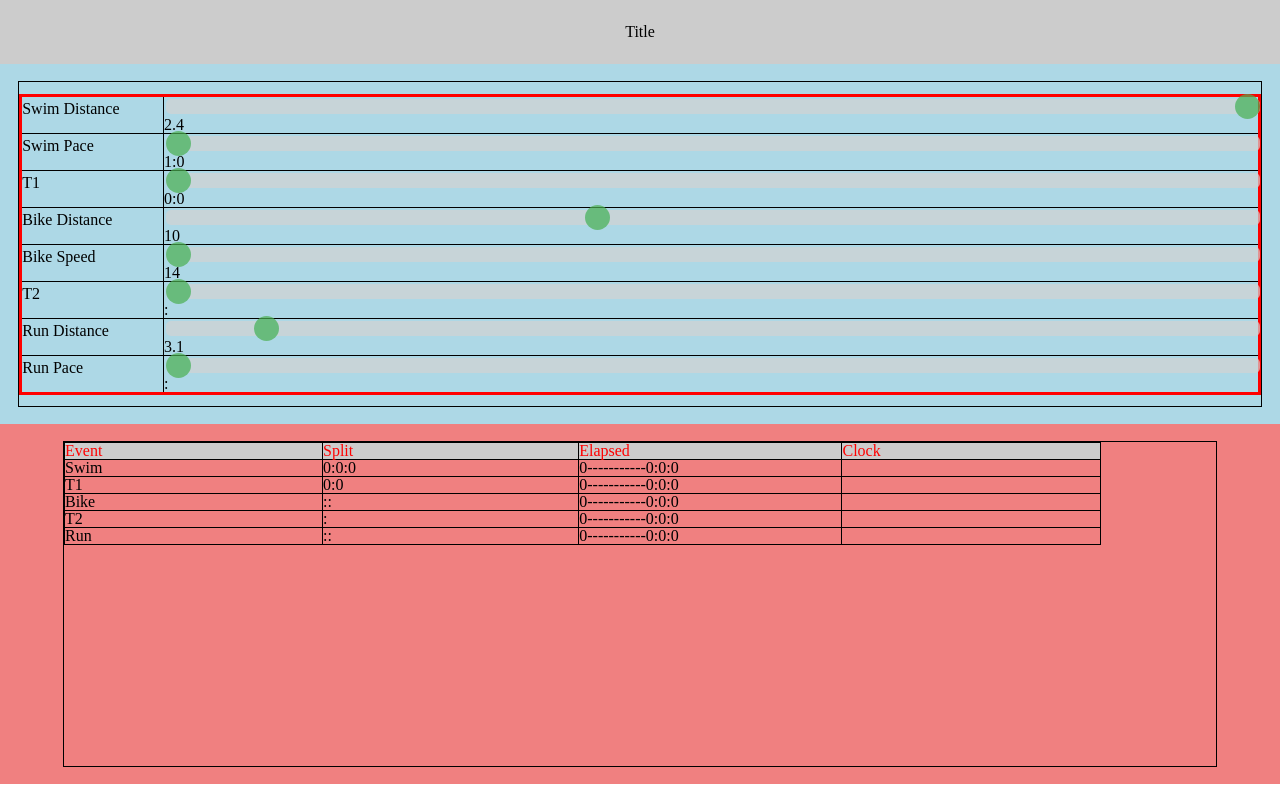
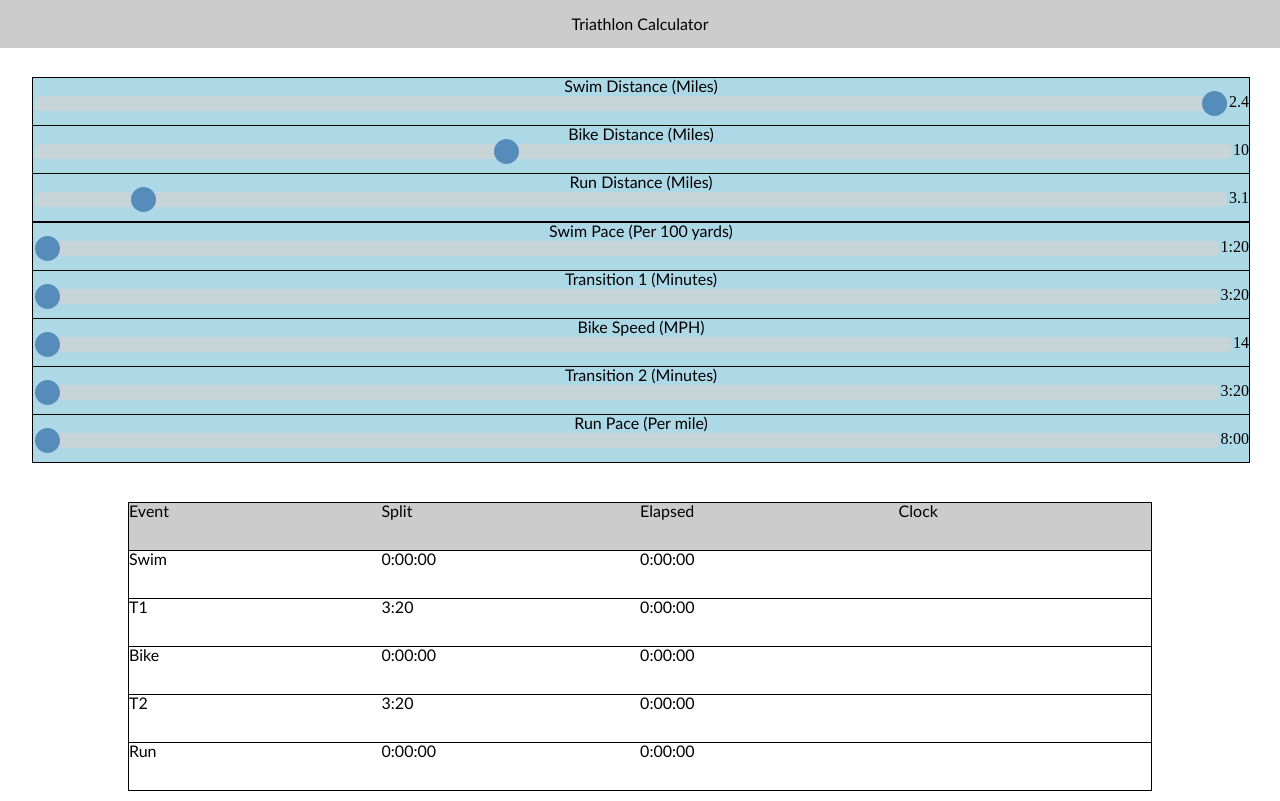
Before and after one commit to rgmemory/tricalc, a React (Create React App) app: page / in a window 1280 px wide. Built offline with nearby package versions, Linux system fonts and the light colour scheme.

Commit message:
working on css

```diff
--- a/src/App.css
+++ b/src/App.css
@@ -1,36 +1,78 @@
 .title{
-  height: 8vh;
+  height: 6vh;
   background-color: #ccc;
   display: flex;
   justify-content: center;
   align-items: center;
+  font-family: "Gill Sans", sans-serif;
 }
 
 .top{
+  padding-top: 10px;
   /* border: solid orange 1px; */
-  height: 45vh;
+  height: 53vh;
   display: flex;
   justify-content: center;
   align-items: center;
-  background-color: lightblue;
+  /* background-color: #0CA7D3; */
+  padding-bottom: 10px;
 }
 
 .top-container{
-  border: solid black 1px;
-  height: 90%;
-  width: 97%;
-  display: flex;
-  justify-content: center;
-  align-items: center;
+  /* border: solid black 1px; */
+  /* height: 90%; */
+  width: 95vw;
+
 }
 
 .top-table{
-  border: solid red 3px;
+  /* border: solid red 1px; */
   width: 100%;
 }
 
+.distances{
+  /* border: solid black 1px; */
+  background-color: Lightblue;
+
+}
+
+.speeds{
+  background-color: Lightblue;
+  width: 100%;
+}
+
+
+.row{
+
+  height: 6vh;
+  width: 10vw;
+  border: solid black 1px;
+}
+
 .input-name{
+  display: flex;
+  justify-content: center;
+
+  height: 100%;
   width: 11vw;
+  /* border: solid black 1px; */
+  width: 100%;
+}
+
+.input-name p{
+  /* border: solid green 1px; */
+  font-family: "Gill Sans", sans-serif;
+
+  margin: 0;
+  padding: 0;
+  /* text-align: center; */
+}
+
+.input-slider{
+  /* background-color: green; */
+  width: 95vw;
+  display: flex;
+
 }
 
 
@@ -39,37 +81,34 @@
 }
 
 .bottom{
-  /* border: solid red 1px; */
-  height: 45vh;
+  padding-top: 10px;
+  padding-bottom: 10px;
+
   display: flex;
   justify-content: center;
   align-items: center;
-  background-color: lightcoral;
-}
-.bottom-container{
-  border: solid black 1px;
-  height: 90%;
-  width: 90%;
+  /* background-color: #0CA7D3; */
+  font-family: "Gill Sans", sans-serif;
 }
 
 
+
 table {
-  border: solid pink 2px;
-  color: pink;
-  width: 90%;
-  /* padding: 5px; */
+  /* border: solid pink 1px; */
+  border-radius: 3px;
+  width: 80vw;
 }
 
 table tr th {
-  border: solid black 1px;
+  /* border: solid black 1px; */
   background-color: #ccc;
   width: 400px;
-  color: red;
+  /* color: black; */
   text-align: left;
 }
 
 table tr td {
-  border: solid black 1px;
+  /* border: solid black 1px; */
   color: black;
 }
 
@@ -106,13 +145,13 @@ table tr td {
   width: 25px;
   height: 25px;
   border-radius: 50%;
-  background: #4CAF50;
+  background: #326CA6;
 }
 
 .slider::-moz-range-thumb {
   width: 25px;
   height: 25px;
   border-radius: 50%;
-  background: #4CAF50;
+  background: #326CA6;
   cursor: pointer;
 }
--- a/src/App.js
+++ b/src/App.js
@@ -16,20 +16,20 @@ class App extends Component {
       elapsedTotalSeconds: 0,
 
       elapsedT1DisplayHours: 0,
-      elapsedT1DisplayMinutes: 0,
-      elapsedT1DisplaySeconds: 0,
+      elapsedT1DisplayMinutes: `0${0}`,
+      elapsedT1DisplaySeconds: `0${0}`,
 
       elapsedBikeDisplayHours: 0,
-      elapsedBikeDisplayMinutes: 0,
-      elapsedBikeDisplaySeconds: 0,
+      elapsedBikeDisplayMinutes: `0${0}`,
+      elapsedBikeDisplaySeconds: `0${0}`,
 
       elapsedT2DisplayHours: 0,
-      elapsedT2DisplayMinutes: 0,
-      elapsedT2DisplaySeconds: 0,
+      elapsedT2DisplayMinutes: `0${0}`,
+      elapsedT2DisplaySeconds: `0${0}`,
 
       elapsedRunDisplayHours: 0,
-      elapsedRunDisplayMinutes: 0,
-      elapsedRunDisplaySeconds: 0,
+      elapsedRunDisplayMinutes: `0${0}`,
+      elapsedRunDisplaySeconds: `0${0}`,
 
       elapsedT1Total: 0,
       elapsedBikeTotal: 0,
@@ -42,11 +42,11 @@ class App extends Component {
       swimInputPace: 1,
 
       swimOutputHours: 0,
-      swimOutputMinutes: 0,
-      swimOutputSeconds: 0,
+      swimOutputMinutes: `0${0}`,
+      swimOutputSeconds: `0${0}`,
 
       swimSliderMinutes: 1,
-      swimSliderSeconds: 0,
+      swimSliderSeconds: `2${0}`,
 
       swimTimeSeconds: null,
       bikeTimeSeconds: null,
@@ -54,37 +54,35 @@ class App extends Component {
       t1TimeSeconds: null,
       t2TimeSeconds: null,
 
-      t1InputSeconds: 0,
+      t1InputSeconds: 200,
 
-      t1SliderMinutes: 0,
-      t1SliderSeconds: 0,
+      t1SliderMinutes: 3,
+      t1SliderSeconds: `0${0}`,
 
-      t1OutputMinutes: 0,
-      t1OutputSeconds: 0,
+      t1OutputMinutes: 3,
+      t1OutputSeconds: 20,
 
       bikeInputDistance: 10,
       bikeInputSpeed: 14,
 
-      bikeOutputHours: null,
-      bikeOutputMinutes: null,
-      bikeOutputSeconds: null,
+      bikeOutputHours: 0,
+      bikeOutputMinutes: `0${0}`,
+      bikeOutputSeconds: `0${0}`,
 
-
-      t2OutputMinutes: null,
-      t2OutputSeconds: null,
+      t2OutputMinutes: 3,
+      t2OutputSeconds: 20,
 
       runInputDistance: 3.1,
       runInputPace: 400,
 
-      runSliderMinutes: null,
-      runSliderSeconds: null,
+      runSliderMinutes: `8`,
+      runSliderSeconds: `0${0}`,
 
-      runOutputHours: null,
-      runOutputMinutes: null,
-      runOutputSeconds: null
+      runOutputHours: 0,
+      runOutputMinutes: `0${0}`,
+      runOutputSeconds: `0${0}`
     };
   }
-
 
   // componentWillUpdate(prevProps, prevState){
   //   // this.calcSwimTime(this.state.swimInputDistance, this.state.swimInputPace)
@@ -191,6 +189,35 @@ class App extends Component {
       this.state.elapsedT2Seconds,
       this.state.elapsedRunSeconds
     );
+
+    this.updateElapsedT1Seconds(
+      swimTimeSeconds,
+      this.state.elapsedT1Seconds,
+      this.state.elapsedBikeSeconds,
+      this.state.elapsedT2Seconds,
+      this.state.elapsedRunSeconds
+    );
+    this.updateElapsedBikeSeconds(
+      swimTimeSeconds,
+      this.state.elapsedT1Seconds,
+      this.state.elapsedBikeSeconds,
+      this.state.elapsedT2Seconds,
+      this.state.elapsedRunSeconds
+    );
+    this.updateElapsedT2Seconds(
+      swimTimeSeconds,
+      this.state.elapsedT1Seconds,
+      this.state.elapsedBikeSeconds,
+      this.state.elapsedT2Seconds,
+      this.state.elapsedRunSeconds
+    );
+    this.updateElapsedRunSeconds(
+      swimTimeSeconds,
+      this.state.elapsedT1Seconds,
+      this.state.elapsedBikeSeconds,
+      this.state.elapsedT2Seconds,
+      this.state.elapsedRunSeconds
+    );
   };
 
   ///////////////////////////////////////////////////////////////// t1
@@ -201,9 +228,9 @@ class App extends Component {
 
     if (value >= 60) {
       minutes = Math.floor(value / 60);
-      if (minutes < 10) {
-        minutes = `0${minutes}`;
-      }
+      // if (minutes < 10) {
+      //   minutes = minutes;
+      // }
       value -= minutes * 60;
       if (value < 10) {
         value = `0${value}`;
@@ -218,6 +245,27 @@ class App extends Component {
     });
 
     this.updateElapsedT1Seconds(
+      this.state.elapsedSwimSeconds,
+      elapsed,
+      this.state.elapsedBikeSeconds,
+      this.state.elapsedT2Seconds,
+      this.state.elapsedRunSeconds
+    );
+    this.updateElapsedBikeSeconds(
+      this.state.elapsedSwimSeconds,
+      elapsed,
+      this.state.elapsedBikeSeconds,
+      this.state.elapsedT2Seconds,
+      this.state.elapsedRunSeconds
+    );
+    this.updateElapsedT2Seconds(
+      this.state.elapsedSwimSeconds,
+      elapsed,
+      this.state.elapsedBikeSeconds,
+      this.state.elapsedT2Seconds,
+      this.state.elapsedRunSeconds
+    );
+    this.updateElapsedRunSeconds(
       this.state.elapsedSwimSeconds,
       elapsed,
       this.state.elapsedBikeSeconds,
@@ -250,7 +298,6 @@ class App extends Component {
     let tempSeconds = (miles / mph) * 3600;
     tempSeconds = Math.round((miles / mph) * 3600);
 
-
     this.bikeSecondsConverter(tempSeconds);
 
     this.setState({
@@ -266,9 +313,24 @@ class App extends Component {
       this.state.elapsedT2Seconds,
       this.state.elapsedRunSeconds
     );
+    this.updateElapsedT2Seconds(
+      this.state.elapsedSwimSeconds,
+      this.state.elapsedT1Seconds,
+      tempSeconds,
+      this.state.elapsedT2Seconds,
+      this.state.elapsedRunSeconds
+    );
+    this.updateElapsedRunSeconds(
+      this.state.elapsedSwimSeconds,
+      this.state.elapsedT1Seconds,
+      tempSeconds,
+      this.state.elapsedT2Seconds,
+      this.state.elapsedRunSeconds
+    );
   };
 
   bikeSecondsConverter = value => {
+    // console.log('bike seconds', value)
     let minutes = 0;
     let hours = 0;
     if (value / 60 >= 60) {
@@ -284,6 +346,9 @@ class App extends Component {
       if (value < 10) {
         value = `0${value}`;
       }
+    } else if (value === 0) {
+      minutes = `0${0}`;
+      value = `0${0}`;
     }
 
     this.setState({
@@ -302,9 +367,9 @@ class App extends Component {
 
     if (value >= 60) {
       minutes = Math.floor(value / 60);
-      if (minutes < 10) {
-        minutes = `0${minutes}`;
-      }
+      // if (minutes < 10) {
+      //   minutes = `0${minutes}`;
+      // }
       value -= minutes * 60;
       if (value < 10) {
         value = `0${value}`;
@@ -325,6 +390,13 @@ class App extends Component {
       elapsed,
       this.state.elapsedRunSeconds
     );
+    this.updateElapsedRunSeconds(
+      this.state.elapsedSwimSeconds,
+      this.state.elapsedT1Seconds,
+      this.state.elapsedBikeSeconds,
+      elapsed,
+      this.state.elapsedRunSeconds
+    );
   };
 
   /////////////////////////////
@@ -337,7 +409,6 @@ class App extends Component {
     });
 
     this.calcRunTime(this.state.runInputPace, tempRunDistance);
-
   };
 
   updateRunInputPace = value => {
@@ -354,9 +425,9 @@ class App extends Component {
 
     if (value >= 60) {
       minutes = Math.floor(value / 60);
-      if (minutes < 10) {
-        minutes = `0${minutes}`;
-      }
+      // if (minutes < 10) {
+      //   minutes = `0${minutes}`;
+      // }
       value -= minutes * 60;
       if (value < 10) {
         value = `0${value}`;
@@ -412,8 +483,8 @@ class App extends Component {
     t1 = parseInt(t1);
     t2 = parseInt(t2);
 
-    let temp = swim + t1 + bike + t2 + run
-    console.log(swim, t1, bike, t2, run, temp);
+    let temp = swim + t1 + bike + t2 + run;
+    // console.log(swim, t1, bike, t2, run, temp);
 
     this.setState({
       elapsedSwimSeconds: swim
@@ -424,10 +495,8 @@ class App extends Component {
     t1 = parseInt(t1);
     t2 = parseInt(t2);
 
-
-
     let temp = swim + t1;
-    console.log(swim, t1, bike, t2, run, temp);
+    // console.log(swim, t1, bike, t2, run, temp);
 
     let value = temp;
 
@@ -462,7 +531,7 @@ class App extends Component {
 
     let temp = swim + t1 + bike;
 
-    console.log(swim, t1, bike, t2, run, temp);
+    // console.log(swim, t1, bike, t2, run, temp);
 
     let value = temp;
 
@@ -481,6 +550,9 @@ class App extends Component {
       if (value < 10) {
         value = `0${value}`;
       }
+    } else if (value === 0) {
+      minutes = `0${0}`;
+      value = `0${0}`;
     }
 
     this.setState({
@@ -497,7 +569,7 @@ class App extends Component {
 
     let temp = swim + t1 + bike + t2;
 
-    console.log(swim, t1, bike, t2, run, temp);
+    // console.log(swim, t1, bike, t2, run, temp);
 
     let value = temp;
 
@@ -516,9 +588,10 @@ class App extends Component {
       if (value < 10) {
         value = `0${value}`;
       }
+    } else if (value === 0) {
+      minutes = `0${0}`;
+      value = `0${0}`;
     }
-
-
 
     this.setState({
       elapsedT2Total: temp,
@@ -533,7 +606,7 @@ class App extends Component {
     t2 = parseInt(t2);
 
     let temp = swim + t1 + bike + t2 + run;
-    console.log(swim, t1, bike, t2, run, temp);
+    // console.log(swim, t1, bike, t2, run, temp);
 
     let value = temp;
 
@@ -545,14 +618,20 @@ class App extends Component {
     }
     if (value >= 60) {
       minutes = Math.floor(value / 60);
-      if (minutes < 10) {
+      if (minutes < 10 && minutes > 0) {
         minutes = `0${minutes}`;
       }
+
       value -= minutes * 60;
-      if (value < 10) {
+      if ((value < 10) & (value > 0)) {
         value = `0${value}`;
       }
+    } else if (value === 0) {
+      minutes = `0${0}`;
+      value = `0${0}`;
     }
+
+    // console.log(hours, minutes, value)
 
     this.setState({
       elapsedRunTotal: temp,
@@ -566,30 +645,79 @@ class App extends Component {
     return (
       <div className="App">
         <div className="title">
-          <p>Title</p>
+          <p>Triathlon Calculator</p>
         </div>
         <div className="top">
           <div className="top-container">
             <table className="top-table">
-              <tr>
-                <td className="input-name">Swim Distance</td>
-                <td>
+              <div className="distances">
+                <tr className="row">
+                  <td className="input-name">
+                    <p>Swim Distance (Miles)</p>
+                  </td>
+                  <td className="input-slider">
                     <input
                       className="slider"
                       type="range"
                       min="1"
                       max="24"
                       // value="0"
-                    onChange={e => this.updateSwimInputDistance(e.target.value)}
+                      onChange={e =>
+                        this.updateSwimInputDistance(e.target.value)
+                      }
                     />
-                  {this.state.swimSliderDistance}
+                    <div>{this.state.swimSliderDistance}</div>
                   </td>
                 </tr>
 
-              <tr>
-                <td className="input-name">Swim Pace</td>
+                <tr className="row">
+                  <td className="input-name">
+                    <p>Bike Distance (Miles)</p>
+                  </td>
 
-                <td>
+                  <td className="input-slider">
+                    <input
+                      className="slider"
+                      type="range"
+                      // value="0"
+                      min="10"
+                      max="112"
+                      onChange={e =>
+                        this.updateBikeInputDistance(e.target.value)
+                      }
+                    />
+                    <div>{this.state.bikeInputDistance}</div>
+                  </td>
+                </tr>
+
+                <tr className="row">
+                  <td className="input-name">
+                    <p>Run Distance (Miles)</p>
+                  </td>
+
+                  <td className="input-slider">
+                    <input
+                      className="slider"
+                      type="range"
+                      // value="0"
+                      min="31"
+                      max="262"
+                      onChange={e =>
+                        this.updateRunInputDistance(e.target.value)
+                      }
+                    />
+                    {this.state.runInputDistance}
+                  </td>
+                </tr>
+              </div>
+
+              <div className="speeds">
+                <tr className="row">
+                  <td className="input-name">
+                    <p>Swim Pace (Per 100 yards)</p>
+                  </td>
+
+                  <td className="input-slider">
                     <input
                       className="slider"
                       type="range"
@@ -598,14 +726,17 @@ class App extends Component {
                       max="198"
                       onChange={e => this.swimSliderDisplay(e.target.value)}
                     />
-                  {this.state.swimSliderMinutes}:{this.state.swimSliderSeconds}
+                    {this.state.swimSliderMinutes}:
+                    {this.state.swimSliderSeconds}
                   </td>
                 </tr>
 
-              <tr>
-                <td className="input-name">T1</td>
+                <tr className="row">
+                  <td className="input-name">
+                    <p>Transition 1 (Minutes)</p>
+                  </td>
 
-                <td>
+                  <td className="input-slider">
                     <input
                       className="slider"
                       type="range"
@@ -618,25 +749,12 @@ class App extends Component {
                   </td>
                 </tr>
 
-              <tr>
-                <td className="input-name">Bike Distance</td>
+                <tr className="row">
+                  <td className="input-name">
+                    <p>Bike Speed (MPH)</p>
+                  </td>
 
-                <td>
-                  <input
-                    className="slider"
-                    type="range"
-                    // value="0"
-                    min="10"
-                    max="112"
-                    onChange={e => this.updateBikeInputDistance(e.target.value)}
-                  />
-                  {this.state.bikeInputDistance}
-                </td>
-              </tr>
-              <tr>
-                <td className="input-name">Bike Speed</td>
-
-                <td>
+                  <td className="input-slider">
                     <input
                       className="slider"
                       type="range"
@@ -649,15 +767,17 @@ class App extends Component {
                   </td>
                 </tr>
 
-              <tr>
-                <td className="input-name">T2</td>
+                <tr className="row">
+                  <td className="input-name">
+                    <p>Transition 2 (Minutes)</p>
+                  </td>
 
-                <td>
+                  <td className="input-slider">
                     <input
                       className="slider"
                       type="range"
                       // value="0"
-                    min="140"
+                      min="200"
                       max="540"
                       onChange={e => this.updatet2Time(e.target.value)}
                     />
@@ -665,25 +785,12 @@ class App extends Component {
                   </td>
                 </tr>
 
-              <tr>
-                <td className="input-name">Run Distance</td>
+                <tr className="row">
+                  <td className="input-name">
+                    <p>Run Pace (Per mile)</p>
+                  </td>
 
-                <td>
-                  <input
-                    className="slider"
-                    type="range"
-                    // value="0"
-                    min="31"
-                    max="262"
-                    onChange={e => this.updateRunInputDistance(e.target.value)}
-                  />
-                  {this.state.runInputDistance}
-                </td>
-              </tr>
-              <tr>
-                <td className="input-name">Run Pace</td>
-
-                <td>
+                  <td className="input-slider">
                     <input
                       className="slider"
                       type="range"
@@ -695,6 +802,11 @@ class App extends Component {
                     {this.state.runSliderMinutes}:{this.state.runSliderSeconds}
                   </td>
                 </tr>
+              </div>
+
+
+
+
             </table>
           </div>
         </div>
@@ -704,73 +816,73 @@ class App extends Component {
         <div className="bottom">
           <div className="bottom-container">
             <table>
-              <tr>
+              <tr className="row">
                 <th>Event</th>
                 <th>Split</th>
                 <th>Elapsed</th>
                 <th>Clock</th>
               </tr>
-              <tr>
+              <tr className="row">
                 <td>Swim</td>
                 <td>
                   {this.state.swimOutputHours}:{this.state.swimOutputMinutes}:
                   {this.state.swimOutputSeconds}
                 </td>
                 <td>
-                  {this.state.elapsedSwimSeconds}-----------
+                  {/* {this.state.elapsedSwimSeconds}----------- */}
                   {this.state.swimOutputHours}:{this.state.swimOutputMinutes}:
                   {this.state.swimOutputSeconds}
                 </td>
                 <td />
               </tr>
-              <tr>
+              <tr className="row">
                 <td>T1</td>
                 <td>
                   {this.state.t1OutputMinutes}:{this.state.t1OutputSeconds}
                 </td>
                 <td>
-                  {this.state.elapsedT1Total}-----------
+                  {/* {this.state.elapsedT1Total}----------- */}
                   {this.state.elapsedT1DisplayHours}:
                   {this.state.elapsedT1DisplayMinutes}:
                   {this.state.elapsedT1DisplaySeconds}
                 </td>
                 <td />
               </tr>
-              <tr>
+              <tr className="row">
                 <td>Bike</td>
                 <td>
                   {this.state.bikeOutputHours}:{this.state.bikeOutputMinutes}:
                   {this.state.bikeOutputSeconds}
                 </td>
                 <td>
-                  {this.state.elapsedBikeTotal}-----------
+                  {/* {this.state.elapsedBikeTotal}----------- */}
                   {this.state.elapsedBikeDisplayHours}:
                   {this.state.elapsedBikeDisplayMinutes}:
                   {this.state.elapsedBikeDisplaySeconds}
                 </td>
                 <td />
               </tr>
-              <tr>
+              <tr className="row">
                 <td>T2</td>
                 <td>
                   {this.state.t2OutputMinutes}:{this.state.t2OutputSeconds}
                 </td>
                 <td>
-                  {this.state.elapsedT2Total}-----------
+                  {/* {this.state.elapsedT2Total}----------- */}
                   {this.state.elapsedT2DisplayHours}:
                   {this.state.elapsedT2DisplayMinutes}:
                   {this.state.elapsedT2DisplaySeconds}
                 </td>
                 <td />
               </tr>
-              <tr>
+              <tr className="row">
                 <td>Run</td>
                 <td>
                   {this.state.runOutputHours}:{this.state.runOutputMinutes}:
                   {this.state.runOutputSeconds}
                 </td>
                 <td>
-                  {this.state.elapsedRunTotal}-----------
+                  {/* {this.state.elapsedRunTotal}----------- */}
                   {this.state.elapsedRunDisplayHours}:
                   {this.state.elapsedRunDisplayMinutes}:
                   {this.state.elapsedRunDisplaySeconds}
```
Lines whose indentation alone changed are shown as unchanged.
